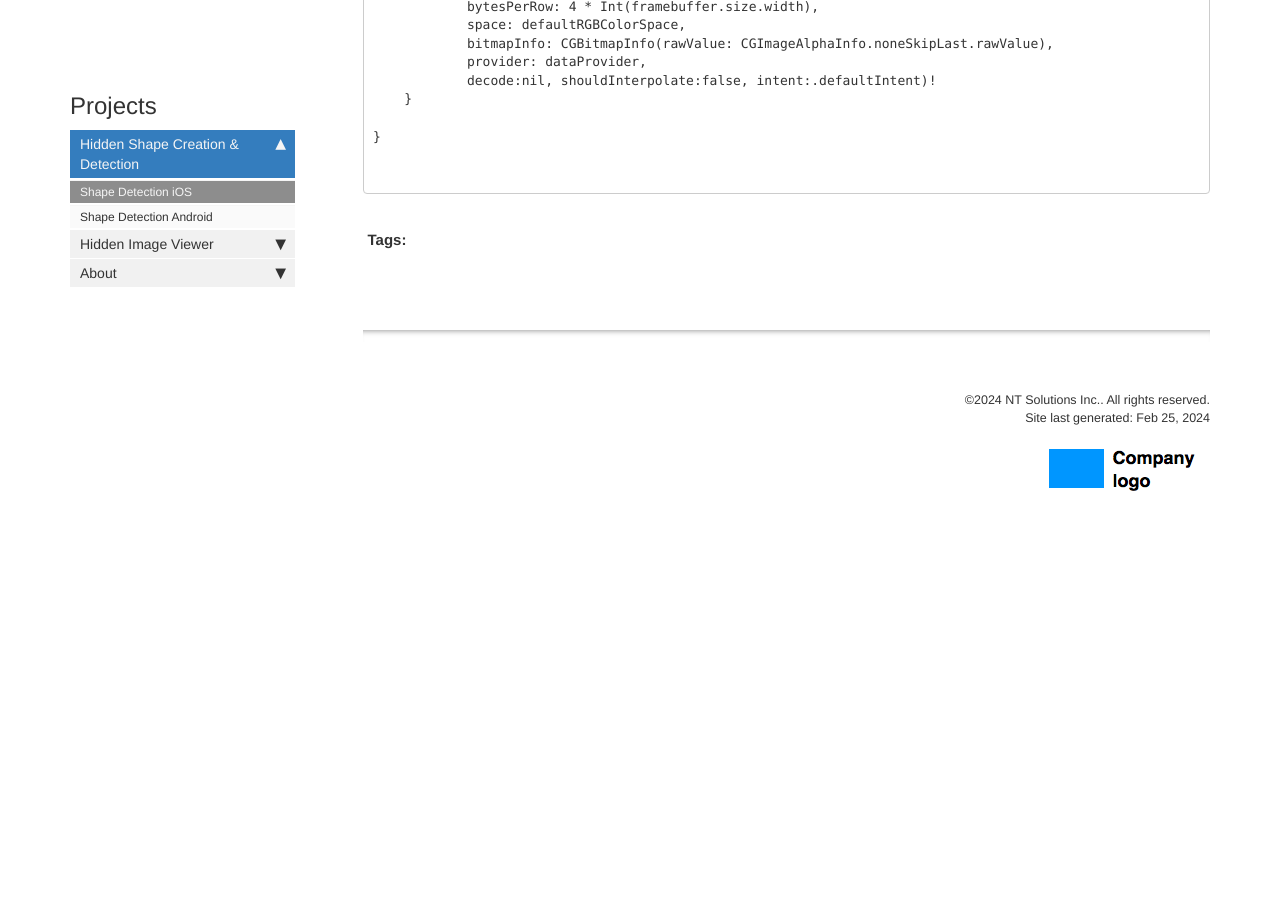
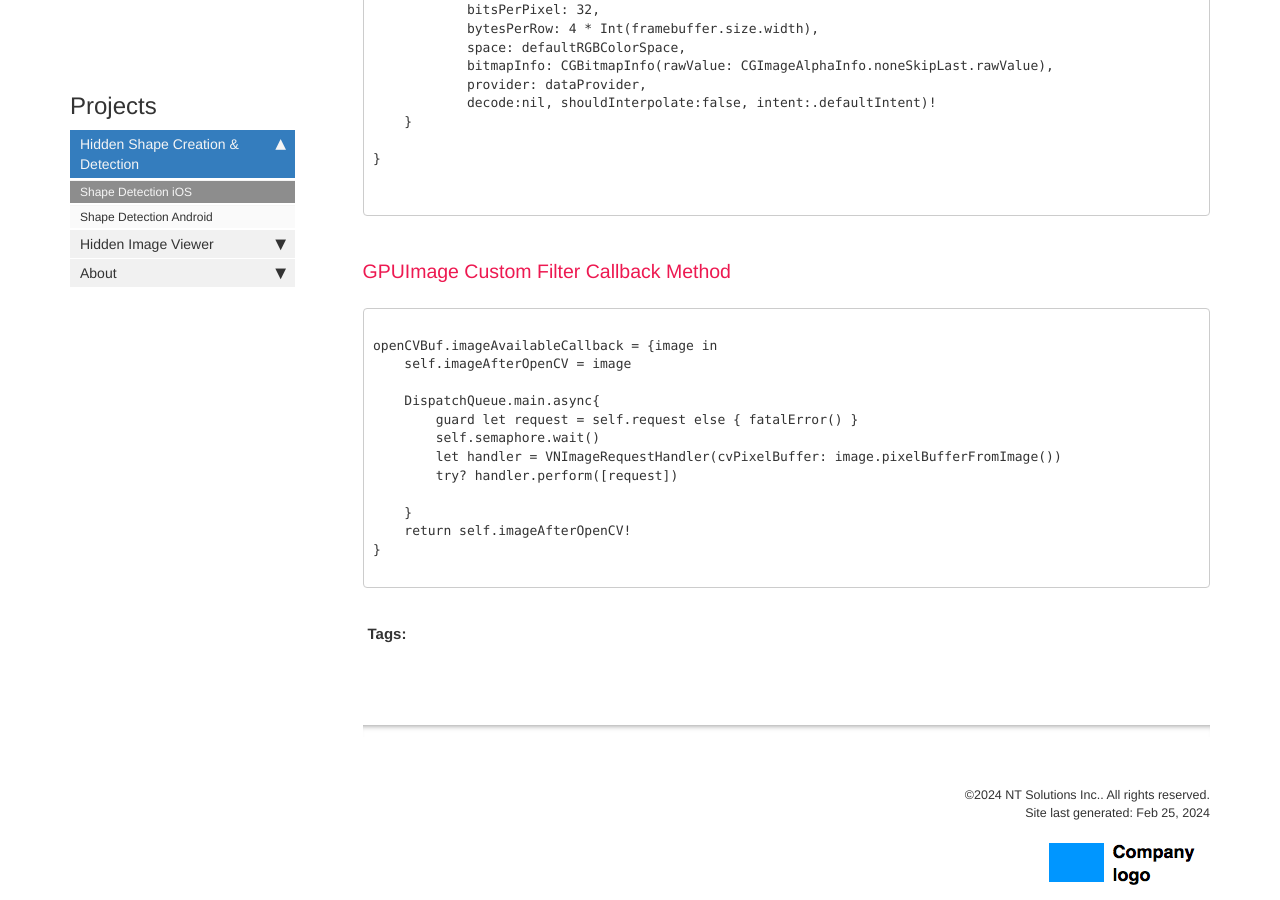
Before and after one commit to heungwook/heungwook.github.io, a Jekyll site: the page built from pages/doc2023/doc202301_01.md, in a window 1280 px wide and 900 px high, scrolled down 8637 px. Built offline with Jekyll 4.4.1, drawn with Linux system fonts in a browser that asks for light colours; comment, search, counter and statistics services are not loaded; before the commit the page ends 9204 px from its top, so only the background shows below that; some of the changed text lies outside the part shown.

Commit message:
20240225 0929

````diff
--- a/pages/doc2023/doc202301_01.md
+++ b/pages/doc2023/doc202301_01.md
@@ -388,6 +388,26 @@ public class OpenCVBuffer: ImageProcessingOperation {
 
 ```
 
+### GPUImage Custom Filter Callback Method
+
+```
+
+openCVBuf.imageAvailableCallback = {image in
+    self.imageAfterOpenCV = image
+
+    DispatchQueue.main.async{
+        guard let request = self.request else { fatalError() }
+        self.semaphore.wait()
+        let handler = VNImageRequestHandler(cvPixelBuffer: image.pixelBufferFromImage())
+        try? handler.perform([request])
+
+    }
+    return self.imageAfterOpenCV!
+}
+
+```
+
+
 
 
 
````
